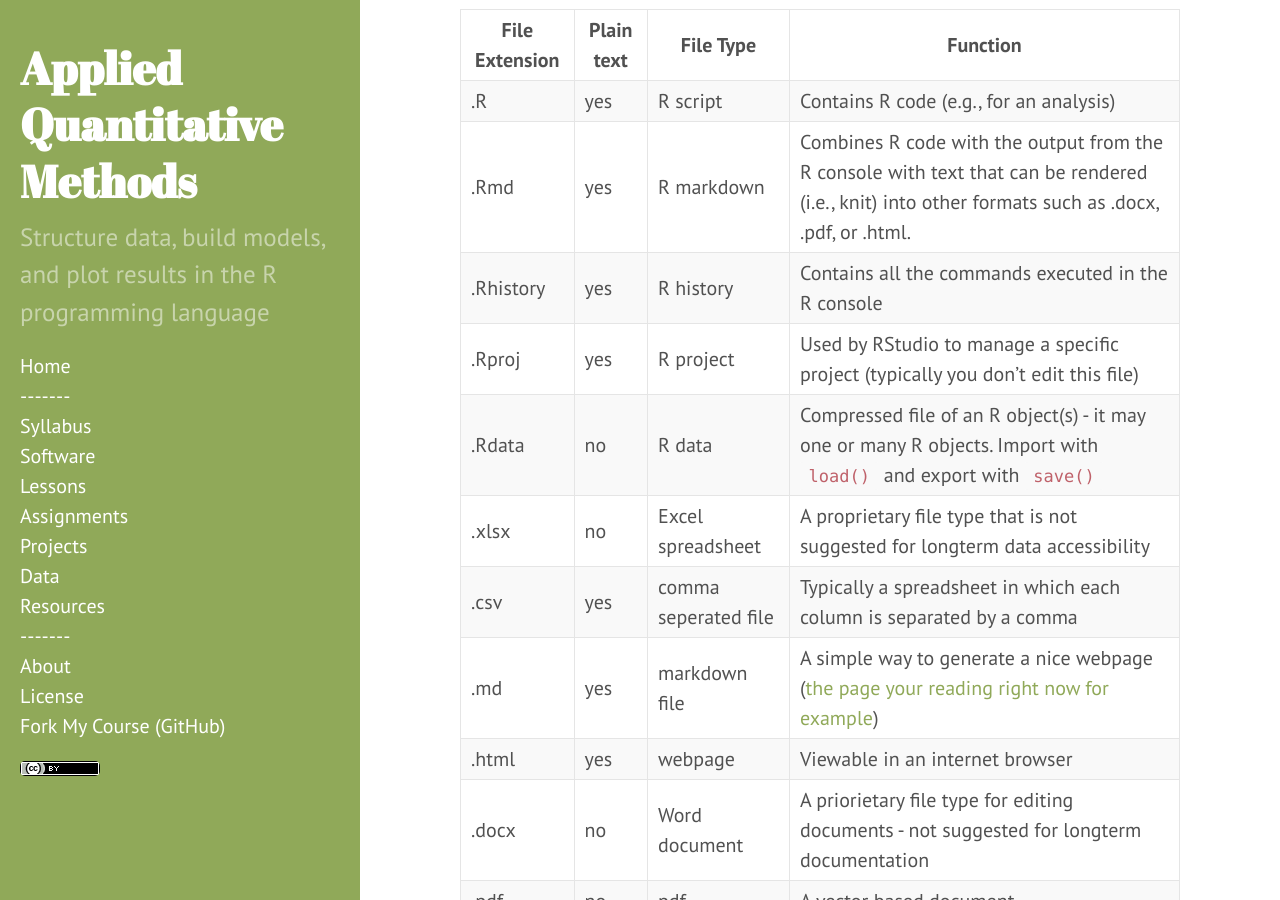
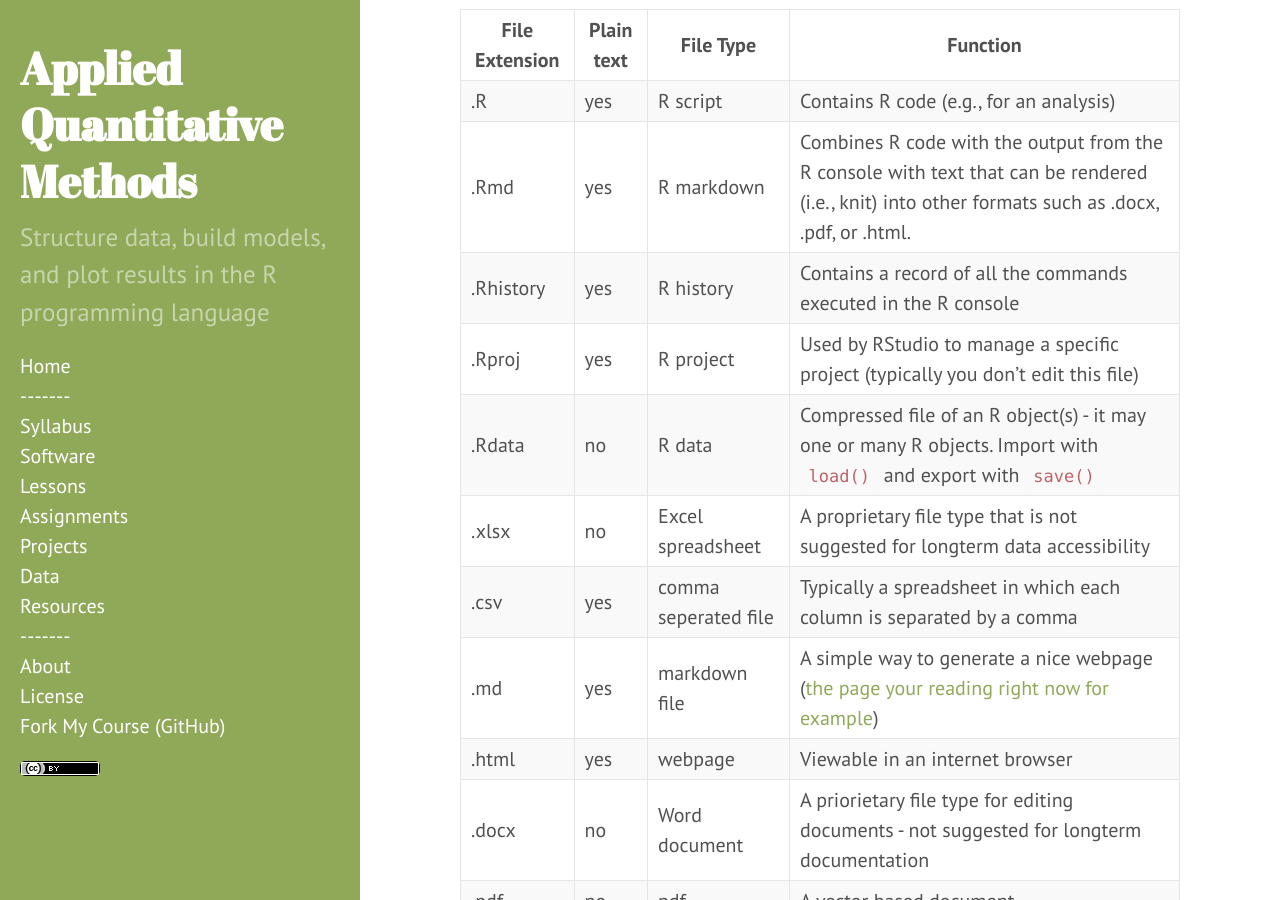
Before and after one commit to dmcglinn/quant_methods, a Jekyll site: the page built from lessons/file_types.md, in a window 1280 px wide and 900 px high, scrolled down 1521 px. Built offline with Jekyll 4.4.1, drawn with Linux system fonts in a browser that asks for light colours.

Commit message:
add note about .Rhistory files

```diff
--- a/lessons/file_types.html
+++ b/lessons/file_types.html
@@ -437,7 +437,7 @@ can be rendered (i.e., knit) into other formats such as .docx, .pdf, or
 <td>.Rhistory</td>
 <td>yes</td>
 <td>R history</td>
-<td>Contains all the commands executed in the R console</td>
+<td>Contains a record of all the commands executed in the R console</td>
 </tr>
 <tr class="even">
 <td>.Rproj</td>
--- a/lessons/file_types.md
+++ b/lessons/file_types.md
@@ -61,7 +61,7 @@ key attributes.
 |----------------|------------|----------------------|---------------------------------------------------------------------------------------------------------------------------------------------------|
 | .R             | yes        | R script             | Contains R code (e.g., for an analysis)                                                                                                           |
 | .Rmd           | yes        | R markdown           | Combines R code with the output from the  R console with text that can be rendered (i.e., knit) into other formats such as .docx, .pdf, or .html. |
-| .Rhistory      | yes        | R history            | Contains all the commands executed in the R console                                                                                               |
+| .Rhistory      | yes        | R history            | Contains a record of all the commands executed in the R console                                                                                   |
 | .Rproj         | yes        | R project            | Used by RStudio to manage a specific project (typically you don't edit this file)                                                                 |
 | .Rdata         | no         | R data               | Compressed file of an R object(s) - it may one or many R objects. Import with `load()` and export with `save()`                                   |
 | .xlsx          | no         | Excel spreadsheet    | A proprietary file type that is not suggested for longterm data accessibility                                                                     |
```
